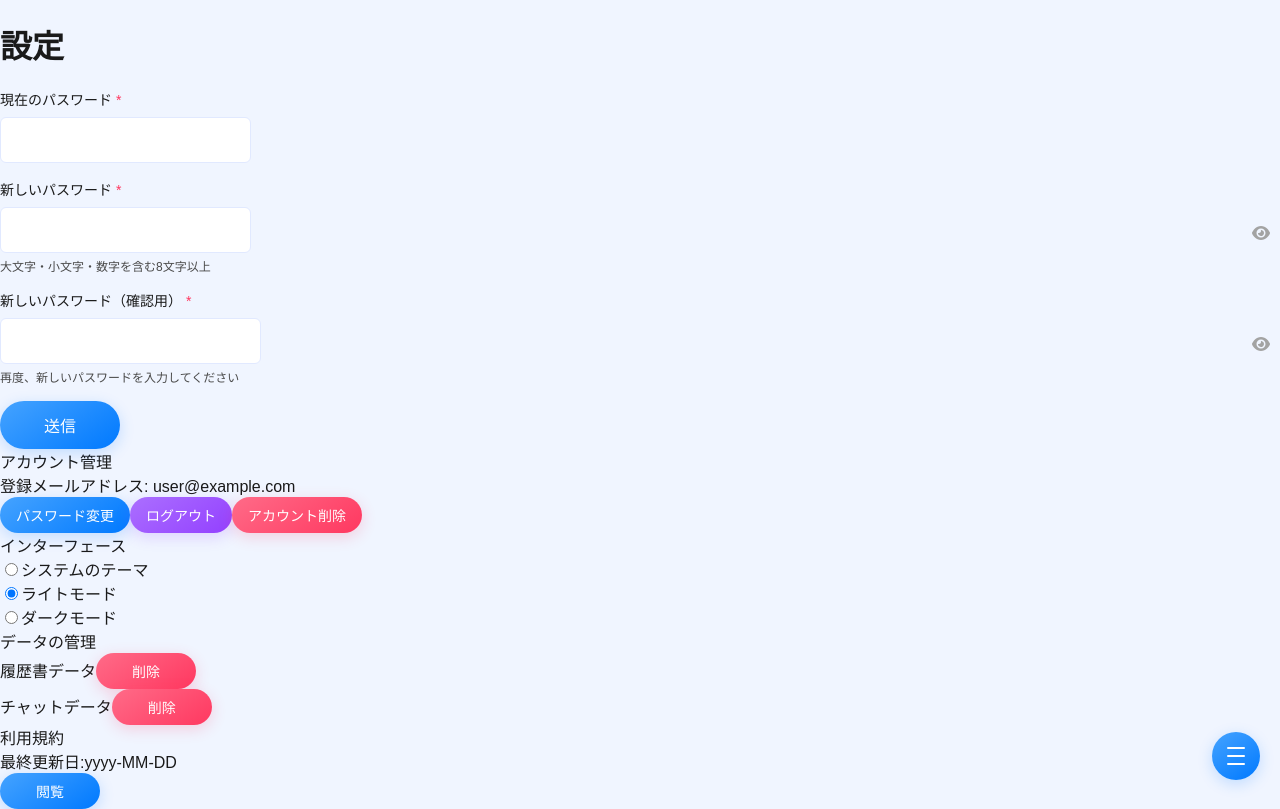
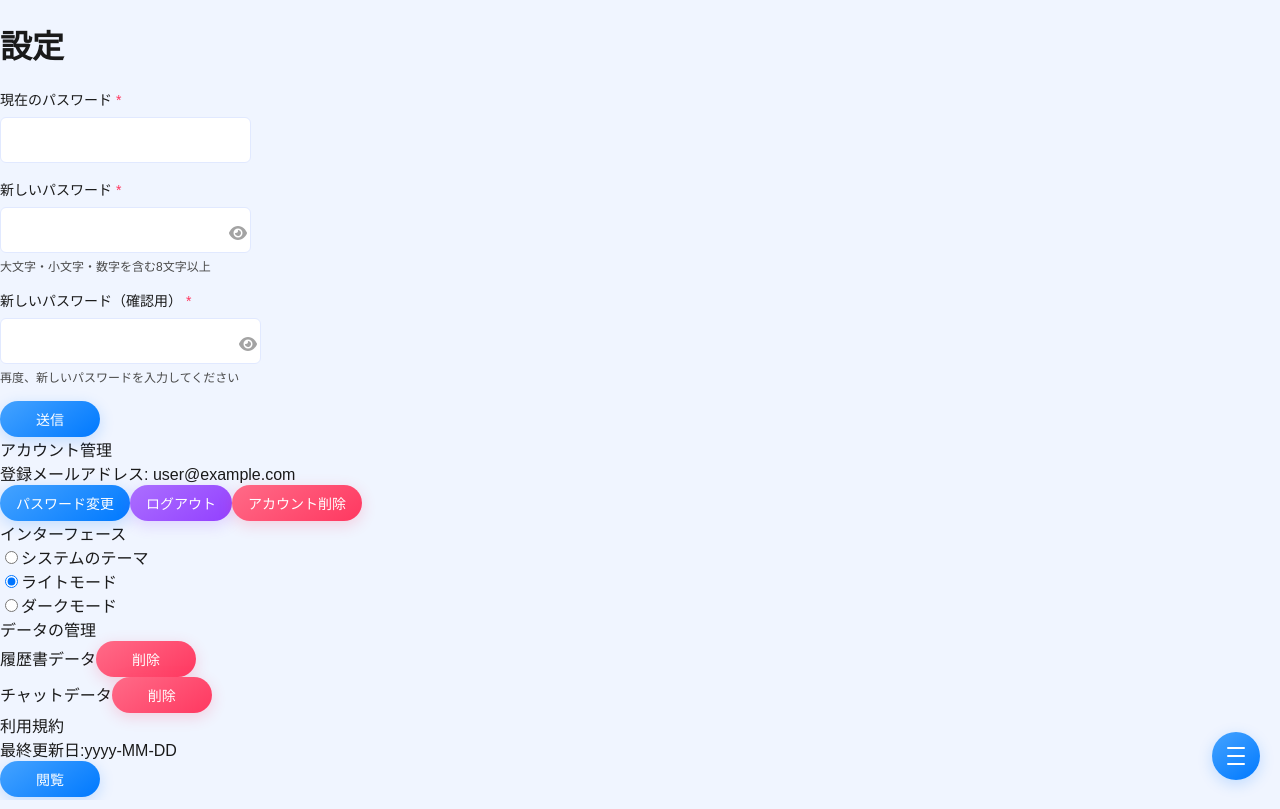
Before and after one commit to kawasakiCat/ai-assistant, a React (Create React App) app: page /settings in a window 1280 px wide. Built offline with nearby package versions, Linux system fonts and the light colour scheme.

Commit message:
パスワード変更画面（設定）

```diff
--- a/src/components/common/Input/Input.css
+++ b/src/components/common/Input/Input.css
@@ -61,16 +61,16 @@
   .password-input-wrapper {
 	position: relative;
 	display: flex;
+	grid-template-columns: 1fr auto;
 	align-items: center;
+	justify-content: start;
   }
 
   .password-input-wrapper .input-field {
-	flex: 1; /* フレックスで幅を自動調整 */
+	flex: 1;
   }
 
   .password-toggle-icon {
-	position: absolute;
-	right: 10px;
 	cursor: pointer;
 	color: var(--text-disabled); /* 必要なら色を調整 */
   }
--- a/src/features/auth/components/PasswordChangeForm.js
+++ b/src/features/auth/components/PasswordChangeForm.js
@@ -114,6 +114,7 @@ const PasswordChangeForm = () => {
 			<Button
 				className="password-change-button"
 				onClick={handlePasswordSubmit}
+				size="small"
 			>
 				送信
 			</Button>
```
